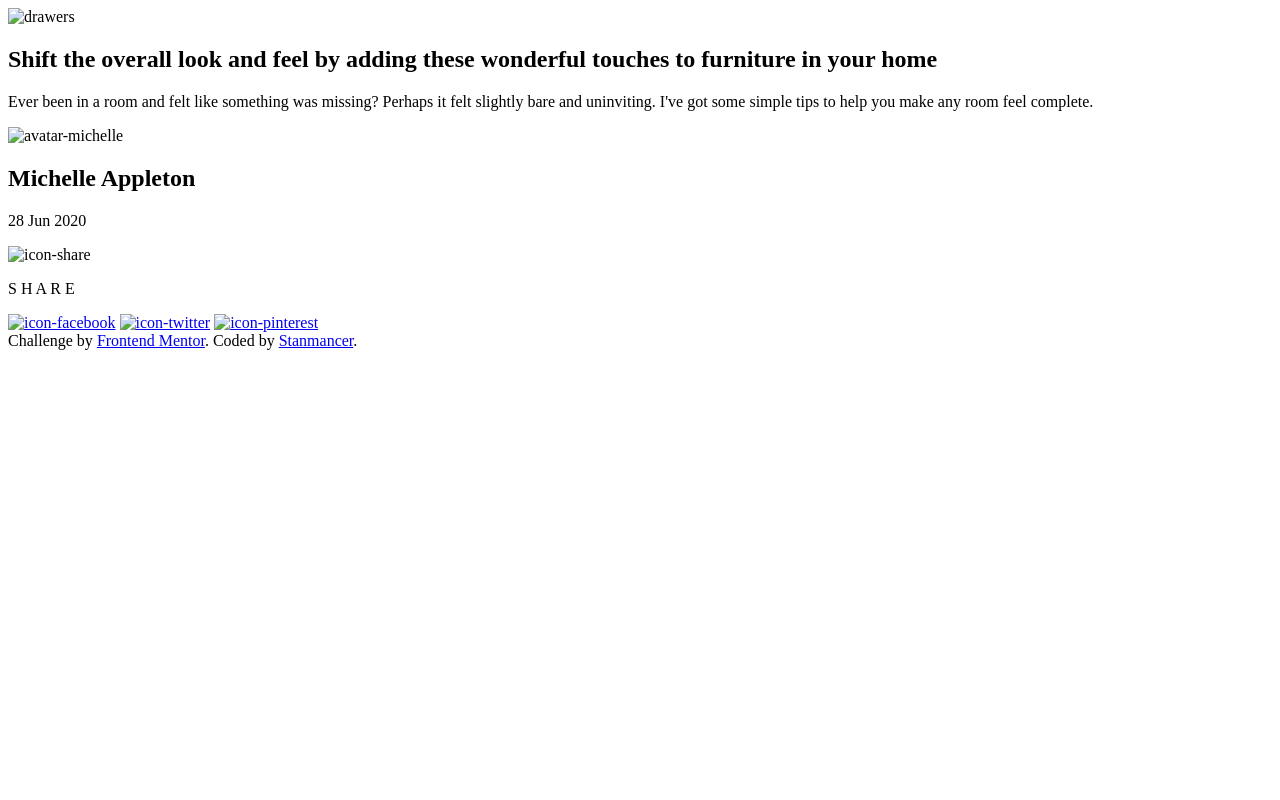
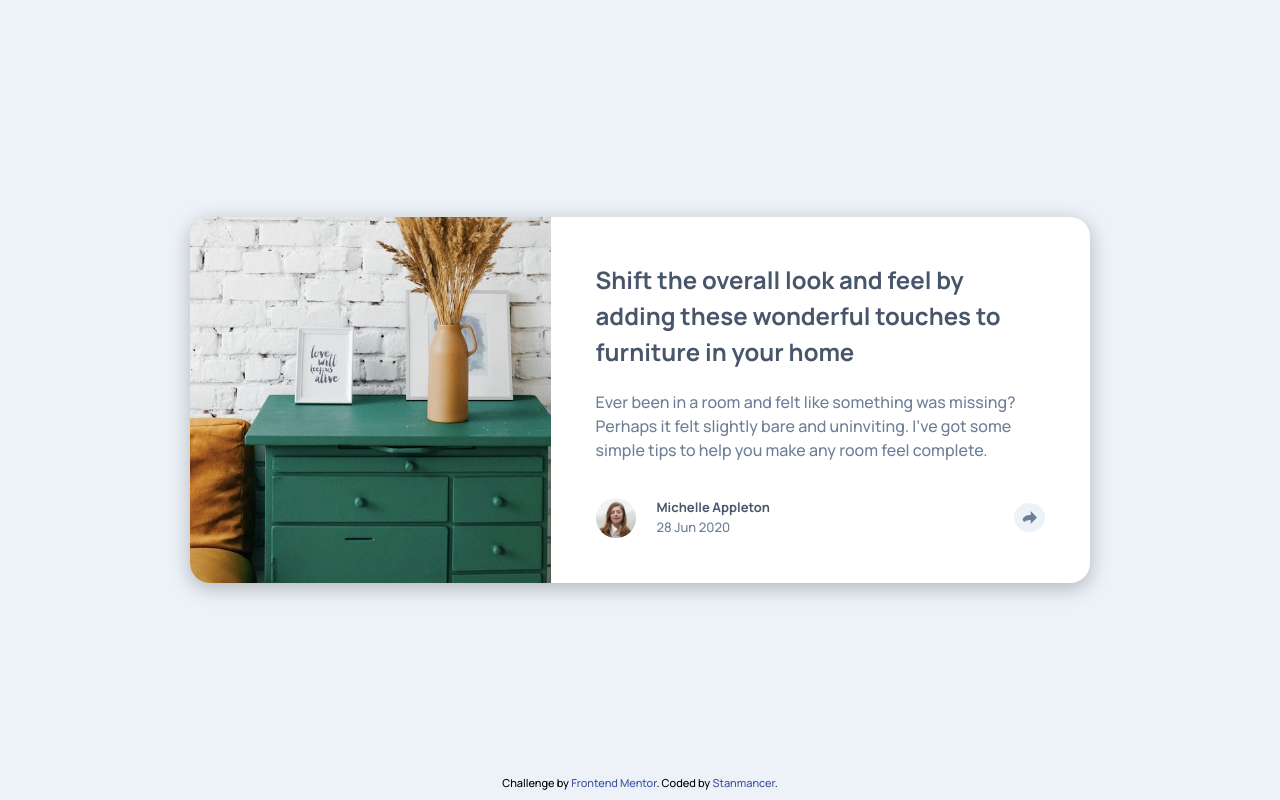
Before and after one commit to Stanmancer/article-preview-component, a plain HTML site: page index.html in a window 1280 px wide. Drawn offline with Linux system fonts and the light colour scheme; the site is published under a folder, as on GitHub Pages, so addresses that start at the root find nothing.

Commit message:
[fix]: images directory

```diff
--- a/index.html
+++ b/index.html
@@ -8,9 +8,9 @@
 
   <link rel="icon" type="image/png" sizes="32x32" href="./images/favicon-32x32.png">
 
-  <link rel="stylesheet" href="/style.css">
+  <link rel="stylesheet" href="./style.css">
 
-  <script src="/index.js" defer></script>
+  <script src="./index.js" defer></script>
 
   <title>Frontend Mentor | Article preview component</title>
 </head>
@@ -18,7 +18,7 @@
 <body>
   <main>
     <div id="main-img">
-      <img src="/images/drawers.jpg" alt="drawers">
+      <img src="./images/drawers.jpg" alt="drawers">
     </div>
 
     <div class="container">
@@ -36,20 +36,20 @@
 
       <section id="author">
         <div id="author-details">
-          <img src="/images/avatar-michelle.jpg" alt="avatar-michelle" id="author-avatar">
+          <img src="./images/avatar-michelle.jpg" alt="avatar-michelle" id="author-avatar">
           <div>
             <h2>Michelle Appleton</h2>
             <p>28 Jun 2020</p>
           </div>
         </div>
 
-        <img src="/images/icon-share.svg" alt="icon-share" id="share-button" class="share-button">
+        <img src="./images/icon-share.svg" alt="icon-share" id="share-button" class="share-button">
 
         <div id="share-box" class="share-box">
           <p>S H A R E</p>
-          <a href="#"><img src="/images/icon-facebook.svg" alt="icon-facebook"></a>
-          <a href="#"><img src="/images/icon-twitter.svg" alt="icon-twitter"></a>
-          <a href="#"><img src="/images/icon-pinterest.svg" alt="icon-pinterest"></a>
+          <a href="#"><img src="./images/icon-facebook.svg" alt="icon-facebook"></a>
+          <a href="#"><img src="./images/icon-twitter.svg" alt="icon-twitter"></a>
+          <a href="#"><img src="./images/icon-pinterest.svg" alt="icon-pinterest"></a>
           <div id="triangle"></div>
         </div>
     </div>
--- a/index.js
+++ b/index.js
@@ -8,9 +8,9 @@ shareButton.addEventListener("click", function () {
 
   if (!shareBox.classList.contains("shown")) {
     shareButton.classList.remove("open-icon");
-    shareButton.src = "/images/icon-share.svg";
+    shareButton.src = "./images/icon-share.svg";
   } else {
     shareButton.classList.add("open-icon");
-    shareButton.src = "/images/icon-share-light.svg";
+    shareButton.src = "./images/icon-share-light.svg";
   }
 });
```
